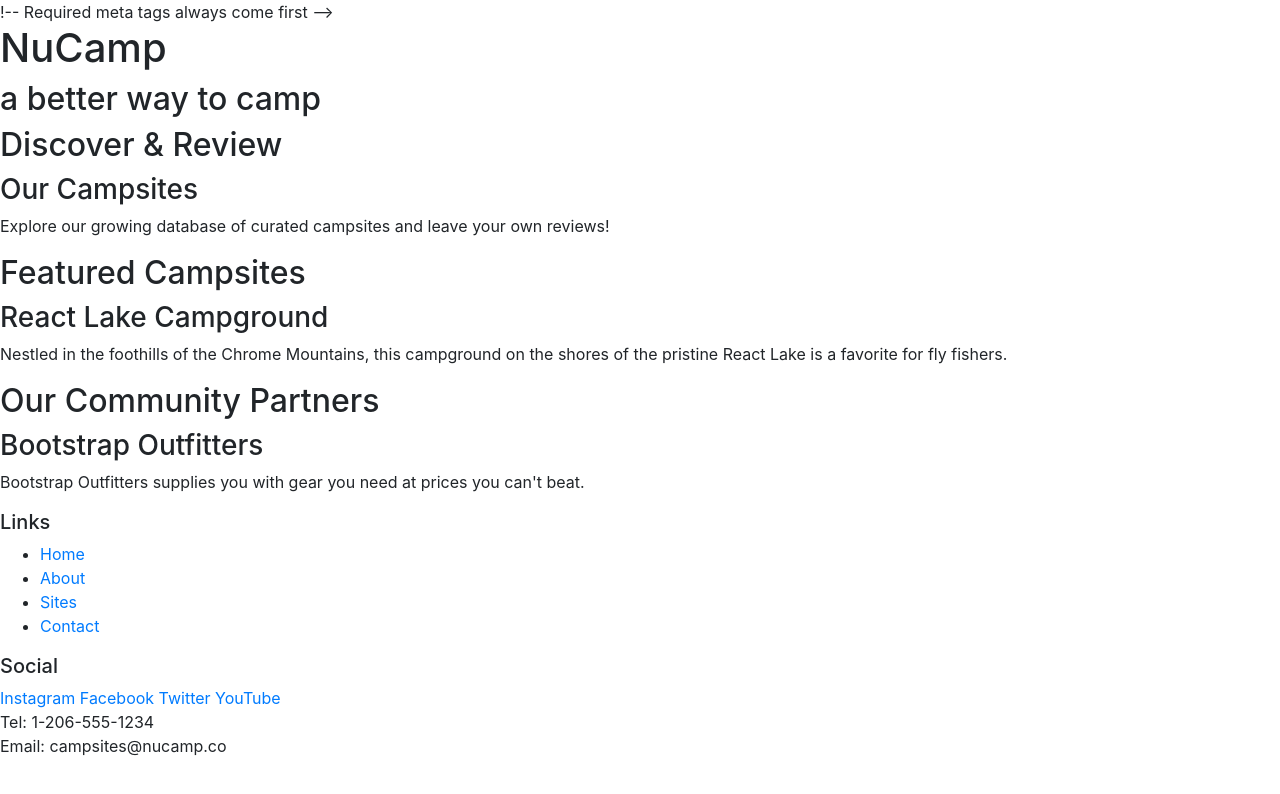
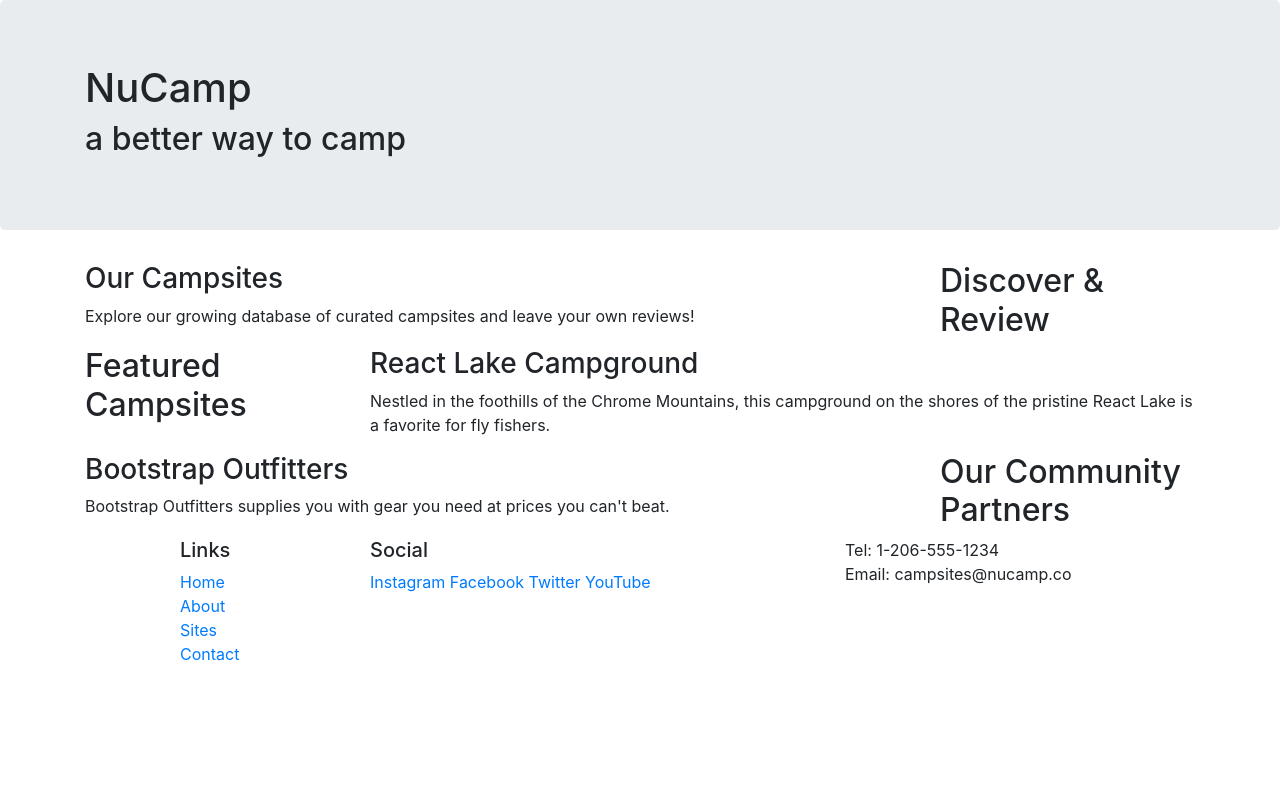
Before and after one commit to hayato1234/boostraptest, a website: page index.html in a window 1280 px wide. Drawn offline with nearby package versions, Linux system fonts and the light colour scheme.

Commit message:
Boostrap Grid

```diff
--- a/index.html
+++ b/index.html
@@ -2,7 +2,7 @@
 <html lang="en">
 
 <head>
-    !-- Required meta tags always come first -->
+    <!-- Required meta tags always come first -->
     <meta charset="utf-8" />
     <meta name="viewport" content="width=device-width, initial-scale=1" />
 
@@ -14,51 +14,72 @@
 
 <body>
 
-    <header>
-        <div>
+    <header class="jumbotron">
+        <div class="container">
+            <div class="row">
+                <div class="col">
                     <h1>NuCamp</h1>
                     <h2>a better way to camp</h2>
                 </div>
+            </div>
+        </div>
     </header>
 
-    <div>
+    <div class="container">
+        <div class="row">
+            <div class="col-sm-4 order-sm-last col-md-3">
                 <h2>Discover & Review</h2>
+            </div>
+            <div class="col">
                 <h3>Our Campsites</h3>
                 <p>Explore our growing database of curated campsites and leave your own reviews!</p>
             </div>
+        </div>
 
-    <div>
+        <div class="row">
+            <div class="col-sm-4 col-md-3">
                 <h2>Featured Campsites</h2>
+            </div>
+            <div class="col">
                 <h3>React Lake Campground</h3>
                 <p>Nestled in the foothills of the Chrome Mountains, this campground on the shores of the pristine React Lake is a favorite for fly fishers.</p>
             </div>
+        </div>
 
-    <div>
+        <div class="row">
+            <div class="col-sm-4 order-sm-last col-md-3">
                 <h2>Our Community Partners</h2>
+            </div>
+            <div class="col">
                 <h3>Bootstrap Outfitters</h3>
                 <p>Bootstrap Outfitters supplies you with gear you need at prices you can't beat.</p>
             </div>
-
+        </div>
+    </div>
     <footer>
-        <div>
+        <div class="container">
+            <div class="row">
+                <div class="col-4 col-sm-2 offset-1">
                     <h5>Links</h5>
-            <ul>
+                    <ul class="list-unstyled">
                         <li><a href="#">Home</a></li>
                         <li><a href="#">About</a></li>
                         <li><a href="#">Sites</a></li>
                         <li><a href="#">Contact</a></li>
                     </ul>
                 </div>
-        <div>
+                <div class="col-6 col-sm-5">
                     <h5>Social</h5>
                     <a href="http://instagram.com/">Instagram</a>
                     <a href="http://facebook.com/">Facebook</a>
                     <a href="http://twitter.com/">Twitter</a>
                     <a href="http://youtube.com/">YouTube</a>
                 </div>
-        <div>
+                <div class="col-sm-4">
                     Tel: 1-206-555-1234<br />
                     Email: campsites@nucamp.co
+                </div>
+            </div>
         </div>
     </footer>
 
```
Lines whose indentation alone changed are shown as unchanged.
